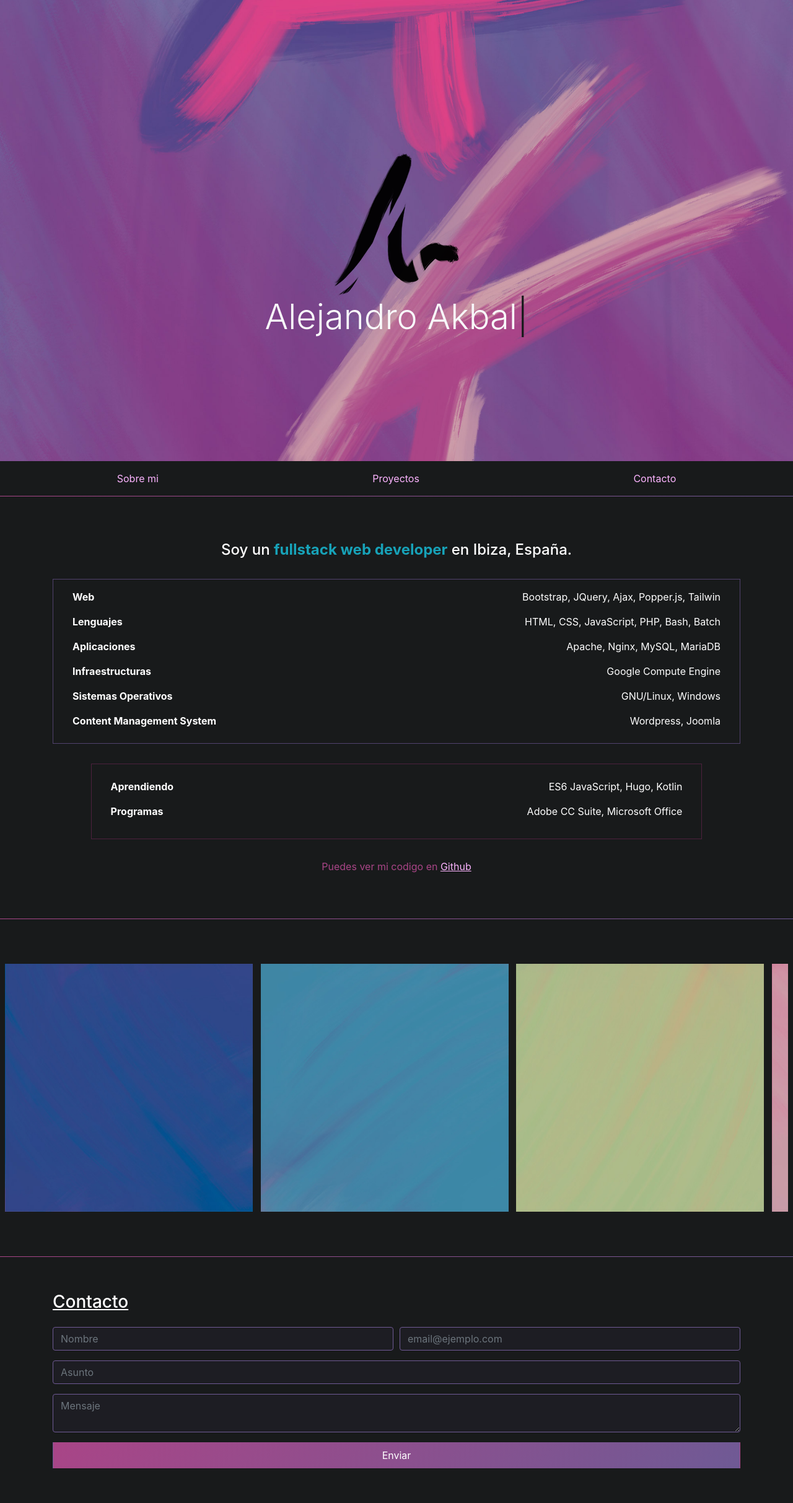
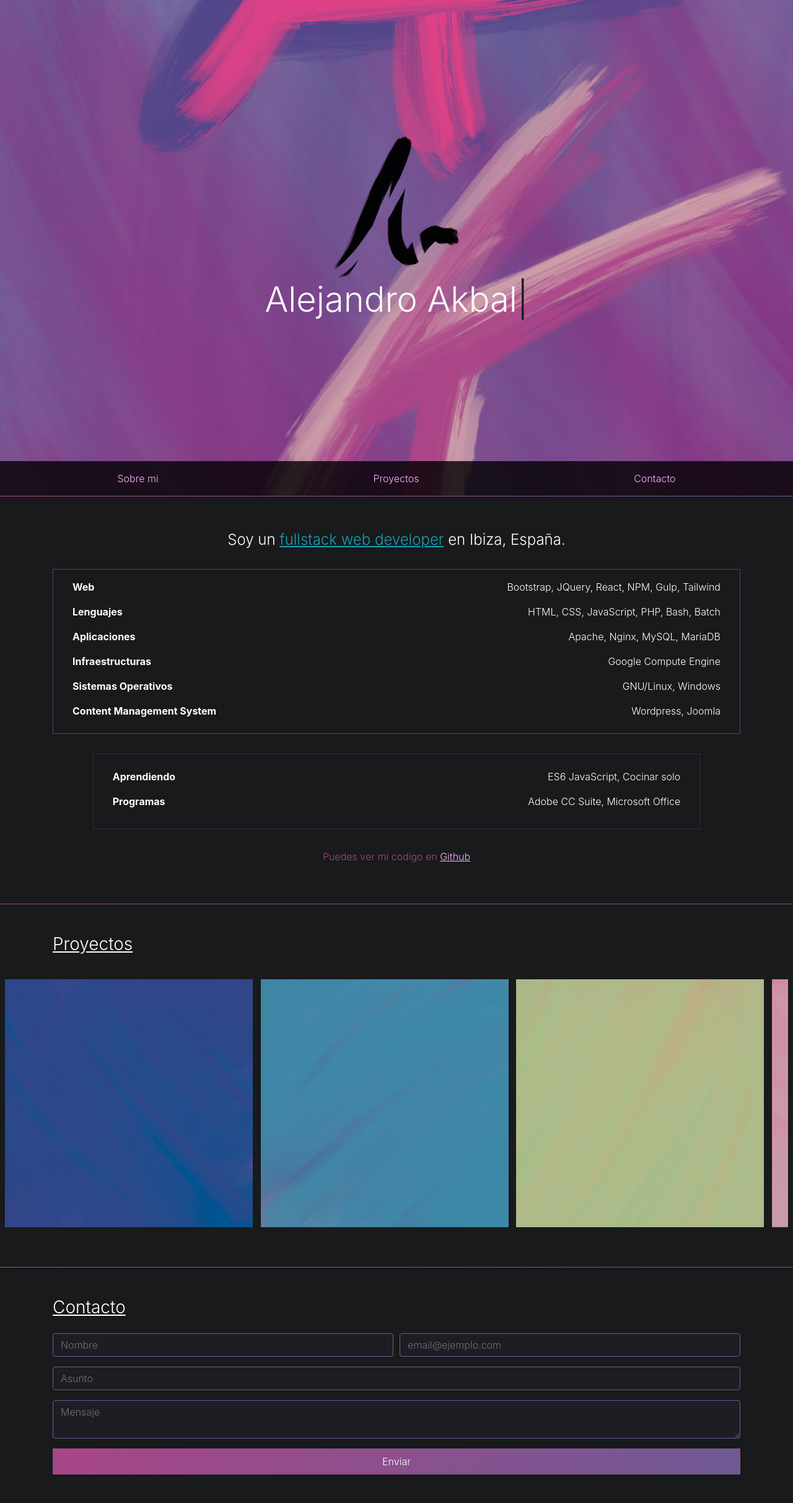
Before and after one commit to AlejandroAkbal/akbal.dev, a PHP site: page / in a window 1280 px wide. Shown: the whole page at 62% size. After the commit the page ends 2379 px from the top, so only its background shows below. Run offline with PHP 8.4, Linux system fonts and the light colour scheme.

Commit message:
Toque profesional
Y mejoradas varias otras cosas, usando flex

```diff
--- a/src/css/landing.css
+++ b/src/css/landing.css
@@ -16,7 +16,7 @@ html {
 }
 
 .navbar {
-    background-color: #181A1B;
+    background-color: rgb(0, 0, 0, 0.8);
     bottom: 0;
     z-index: 100;
 }
@@ -25,34 +25,6 @@ html {
 .fill-available {
     min-height: fill-available;
     min-height: stretch;
-}
-
-/* - Scrollbar - */
-
-::-webkit-scrollbar {
-    background: -webkit-linear-gradient(315deg, #6f5a95 0%, #a94587 100%);
-    background: linear-gradient(135deg, #6f5a95 0%, #a94587 100%);
-    width: 1em;
-}
-
-::-webkit-scrollbar:horizontal {
-    background: -webkit-linear-gradient(315deg, #6f5a95 0%, #a94587 100%);
-    background: linear-gradient(135deg, #6f5a95 0%, #a94587 100%);
-    width: 1em;
-}
-
-::-webkit-scrollbar-thumb {
-    background-color: #181A1B;
-    border: 1px solid rgba(0, 0, 0, 0.3);
-    border-top-left-radius: 100px;
-    border-bottom-left-radius: 100px;
-}
-
-::-webkit-scrollbar-thumb:horizontal {
-    background-color: #181A1B;
-    border: 1px solid rgba(0, 0, 0, 0.3);
-    border-top-left-radius: 99rem;
-    border-top-right-radius: 99rem;
 }
 
 /* -------- Apartado contacto -------- */
@@ -114,6 +86,34 @@ a, .text-secundario {
     position: relative;
 }
 
+/* - Scrollbar - */
+
+::-webkit-scrollbar {
+    background: -webkit-linear-gradient(315deg, #6f5a95 0%, #a94587 100%);
+    background: linear-gradient(135deg, #6f5a95 0%, #a94587 100%);
+    width: 1em;
+}
+
+::-webkit-scrollbar:horizontal {
+    background: -webkit-linear-gradient(315deg, #6f5a95 0%, #a94587 100%);
+    background: linear-gradient(135deg, #6f5a95 0%, #a94587 100%);
+    width: 1em;
+}
+
+::-webkit-scrollbar-thumb {
+    background-color: #181A1B;
+    border: 1px solid rgba(0, 0, 0, 0.3);
+    border-top-left-radius: 100px;
+    border-bottom-left-radius: 100px;
+}
+
+::-webkit-scrollbar-thumb:horizontal {
+    background-color: #181A1B;
+    border: 1px solid rgba(0, 0, 0, 0.3);
+    border-top-left-radius: 99rem;
+    border-top-right-radius: 99rem;
+}
+
 /* --- Aplicacion de Animaciones --- */
 
 .cursor {
--- a/src/index.html
+++ b/src/index.html
@@ -22,38 +22,46 @@
 <body id="inicio">
 
     <!-- ----- Inicio ----- -->
-    <header class="min-vh-100 fill-available container-fluid bg d-flex align-items-center justify-content-center">
+    <section class="w-100 h-100 min-vh-100 fill-available bg d-flex flex-column justify-content-between">
 
-        <div class="text-center">
+        <!-- Logo y nombre -->
+        <div class="text-center m-auto">
 
-            <img src="images/ALogo.png" onclick="makeFullscreen()" class="img-fluid" alt="Logo">
-            <h1 class="display-4 text-light">Alejandro Akbal<span class="cursor">|</span> </h1>
+            <div>
+                <img src="images/ALogo.png" onclick="makeFullscreen()" class="img-fluid" alt="Logo">
+                <h1 class="display-4 text-light">Alejandro Akbal<span class="cursor">|</span> </h1>
+            </div>
 
         </div>
 
-    </header>
+        <!-- ----- Navbar ----- -->
+        <nav class="w-100 navbar overflow-hidden justify-content-around p-3 font-weight-light">
 
-    <!-- ----- Navbar ----- -->
-    <nav class="navbar p-3 justify-content-around container-fluid position-absolute overflow-hidden">
+            <!-- Links -->
+            <a href="#sobre_mi">Sobre mi</a>
+            <a href="#proyectos">Proyectos</a>
+            <a href="#contacto">Contacto</a>
 
-        <a href="#sobre_mi">Sobre mi</a>
-        <a href="#proyectos">Proyectos</a>
-        <a href="#contacto">Contacto</a>
+        </nav>
 
-    </nav>
+
+    </section>
 
     <!-- ----- Empieza el contenido ----- -->
     <main>
 
-        <!-- ----- Separador ----- -->
+        <!-- ----- ** Separador ** ----- -->
         <div class="separador"></div>
 
         <!-- ----- Apartado sobre mi ----- -->
-        <section id="sobre_mi" class="p-2 text-white">
+        <section id="sobre_mi" class="text-white">
+
+            <!-- Explicacion -->
             <div class="container-fluid my-5">
                 <div class="row">
 
-                    <p class="text-center p-2 h4 mt-2 col-12">Soy un <b class="text-info">fullstack web developer</b> en Ibiza, España.</p>
+                    <p class="text-center p-2 h4 col-12 font-weight-light">Soy un <span class="text-info"><u>fullstack
+                                web developer</u></span> en Ibiza, España.</p>
 
                     <!-- ----- Conocimientos ----- -->
                     <div class="d-flex align-content-center flex-wrap container mx-auto mt-3">
@@ -61,37 +69,38 @@
                         <dl class="row text-white p-3 mx-auto border-secundario">
 
                             <dt class="col-6">Web</dt>
-                            <dd class="col-6 text-right">Bootstrap, JQuery, Ajax, Popper.js, Tailwin</dd>
+                            <dd class="col-6 text-right font-weight-light">Bootstrap, JQuery, React, NPM, Gulp, Tailwind
+                            </dd>
 
                             <dt class="col-6"></dt>
                             <dd class="col-6"></dd>
 
                             <dt class="col-6">Lenguajes</dt>
-                            <dd class="col-6 text-right">HTML, CSS, JavaScript, PHP, Bash, Batch</dd>
+                            <dd class="col-6 text-right font-weight-light">HTML, CSS, JavaScript, PHP, Bash, Batch</dd>
 
                             <dt class="col-6"></dt>
                             <dd class="col-6"></dd>
 
                             <dt class="col-6">Aplicaciones</dt>
-                            <dd class="col-6 text-right">Apache, Nginx, MySQL, MariaDB</dd>
+                            <dd class="col-6 text-right font-weight-light">Apache, Nginx, MySQL, MariaDB</dd>
 
                             <dt class="col-6"></dt>
                             <dd class="col-6"></dd>
 
                             <dt class="col-6">Infraestructuras</dt>
-                            <dd class="col-6 text-right">Google Compute Engine</dd>
+                            <dd class="col-6 text-right font-weight-light">Google Compute Engine</dd>
 
                             <dt class="col-6"></dt>
                             <dd class="col-6"></dd>
 
                             <dt class="col-6">Sistemas Operativos</dt>
-                            <dd class="col-6 text-right">GNU/Linux, Windows </dd>
+                            <dd class="col-6 text-right font-weight-light">GNU/Linux, Windows </dd>
 
                             <dt class="col-6"></dt>
                             <dd class="col-6"></dd>
 
                             <dt class="col-6">Content Management System</dt>
-                            <dd class="col-6 text-right">Wordpress, Joomla</dd>
+                            <dd class="col-6 text-right font-weight-light">Wordpress, Joomla</dd>
 
                         </dl>
                     </div>
@@ -104,13 +113,13 @@
                             <dd class="col-6"></dd>
 
                             <dt class="col-6">Aprendiendo</dt>
-                            <dd class="col-6 text-right">ES6 JavaScript, Hugo, Kotlin</dd>
+                            <dd class="col-6 text-right font-weight-light">ES6 JavaScript, Cocinar solo</dd>
 
                             <dt class="col-6"></dt>
                             <dd class="col-6"></dd>
 
                             <dt class="col-6">Programas</dt>
-                            <dd class="col-6 text-right">Adobe CC Suite, Microsoft Office</dd>
+                            <dd class="col-6 text-right font-weight-light">Adobe CC Suite, Microsoft Office</dd>
 
                             <dt class="col-6"></dt>
                             <dd class="col-6"></dd>
@@ -119,66 +128,92 @@
                     </div>
 
                     <!-- ----- Informacion extra ----- -->
-                    <p class="col-12 text-center mt-3 text-primario">Puedes ver mi codigo en <a href="https://github.com/VoidlessSeven7"><u>Github</u></a></p>
+                    <p class="col-12 text-center mt-3 text-primario font-weight-light">Puedes ver mi codigo en <a
+                            href="https://github.com/VoidlessSeven7"><u>Github</u></a></p>
 
 
                 </div>
             </div>
         </section>
 
-        <!-- ----- Separador ----- -->
+        <!-- ----- ** Separador ** ----- -->
         <div class="separador"></div>
 
         <!-- ----- Apartado proyectos ----- -->
-        <section id="proyectos" class="p-2">
-            <div class="my-5 w-100">
-                <div class="">
+        <section id="proyectos" class="text-white mb-5">
 
-                    <a class="pt-3" href="https://old.akbal.tk/" data-toggle="tooltip" data-placement="auto" title="Mi primera pagina web"> <img src="images/proyecto3.jpg" > </a>
-                    <a class="px-2" href="webmin/" data-toggle="tooltip" data-placement="auto" title="La primera pagina que hice con Bootstrap"> <img src="images/proyecto1.jpg" > </a>
-                    <a class="" href="https://old.akbal.tk/temas" data-toggle="tooltip" data-placement="auto" title="Un proyecto de temas 'personalizados' en mi primera pagina web"> <img src="images/proyecto6.jpg" > </a>
-                    <a class="px-2" href="https://old.akbal.tk/clicker" data-toggle="tooltip" data-placement="auto" title="Un proyecto para probar mi JavaScript"> <img src="images/proyecto2.jpg" > </a>
-                    <a class="" href="cambios/" data-toggle="tooltip" data-placement="auto" title="Donde registro todos los cambios a esta web"> <img src="images/proyecto4.jpg" > </a>
-                    <a class="px-2 pb-3" href="" data-toggle="tooltip" data-placement="auto" title="nada"> <img src="images/proyecto5.jpg" > </a>
+            <!-- Titulo -->
+            <div class="container mt-5 mb-4">
+                <h3 class="text-center text-sm-left font-weight-light"><u>Proyectos</u></h3>
+            </div>
+
+            <!-- Contenido -->
+            <div class="w-100 mb-5 px-2">
+
+                <div>
+
+                    <a class="pt-3" href="https://old.akbal.tk/" data-toggle="tooltip" data-placement="auto"
+                        title="Mi primera pagina web"> <img src="images/proyecto3.jpg"> </a>
+                    <a class="px-2" href="webmin/" data-toggle="tooltip" data-placement="auto"
+                        title="La primera pagina que hice con Bootstrap"> <img src="images/proyecto1.jpg"> </a>
+                    <a class="" href="https://old.akbal.tk/temas" data-toggle="tooltip" data-placement="auto"
+                        title="Un proyecto de temas 'personalizados' en mi primera pagina web"> <img
+                            src="images/proyecto6.jpg"> </a>
+                    <a class="px-2" href="https://old.akbal.tk/clicker" data-toggle="tooltip" data-placement="auto"
+                        title="Un proyecto para probar mi JavaScript"> <img src="images/proyecto2.jpg"> </a>
+                    <a class="" href="cambios/" data-toggle="tooltip" data-placement="auto"
+                        title="Donde registro todos los cambios a esta web"> <img src="images/proyecto4.jpg"> </a>
+                    <a class="px-2 pb-3" href="" data-toggle="tooltip" data-placement="auto" title="nada"> <img
+                            src="images/proyecto5.jpg"> </a>
 
                 </div>
             </div>
         </section>
 
-        <!-- ----- Separador ----- -->
+        <!-- ----- ** Separador ** ----- -->
         <div class="separador"></div>
 
         <!-- ----- Apartado contacto ----- -->
-        <section id="contacto" class="p-2 text-white">
-            <div class="container my-5">
-                <h3 class="mb-4"><u>Contacto</u></h3>
+        <section id="contacto" class="text-white container mb-5">
 
+            <!-- Titulo -->
+            <div class="mt-5 mb-4">
+                <h3 class="text-center text-sm-left font-weight-light"><u>Contacto</u></h3>
+            </div>
+
+            <!-- Contenido -->
+            <div>
+
+                <!-- Formulario de contacto -->
                 <form action="https://formspree.io/saalejandroromero@gmail.com" method="POST">
                     <div class="form-row">
 
                         <div class="form-group col-md-6">
-                            <input type="text" class="form-control border-primario" id="name" placeholder="Nombre" name="name" required>
+                            <input type="text" class="form-control border-primario font-weight-light" id="name" placeholder="Nombre"
+                                name="name" required>
                         </div>
 
                         <div class="form-group col-md-6">
-                            <input type="email" class="form-control border-primario" id="email" placeholder="email@ejemplo.com" name="email" required>
-                        </div>
-
-                        <div class="form-group col">
-                            <input type="text" class="form-control border-primario" id="subject" placeholder="Asunto" name="subject" required>
+                            <input type="email" class="form-control border-primario font-weight-light" id="email"
+                                placeholder="email@ejemplo.com" name="email" required>
                         </div>
 
                         <div class="form-group col-12">
-                            <textarea type="text" class="form-control border-primario" id="message" placeholder="Mensaje" name="message" required></textarea>
+                            <input type="text" class="form-control border-primario font-weight-light" id="subject" placeholder="Asunto"
+                                name="subject" required>
                         </div>
 
-                        <div class="text-center col">
-                            <input id="enviar" type="submit" class="btn btn-block rounded-0 text-white py-2" value="Enviar">
+                        <div class="form-group col-12">
+                            <textarea type="text" class="form-control border-primario font-weight-light" id="message"
+                                placeholder="Mensaje" name="message" required></textarea>
                         </div>
 
+                        <div class="text-center col-12">
+                            <input id="enviar" type="submit" class="btn btn-block rounded-0 text-white py-2 font-weight-light"
+                                value="Enviar">
+                        </div>
                     </div>
                 </form>
-
             </div>
         </section>
 
@@ -189,4 +224,6 @@
     <script type="text/javascript" src="dependencies/bootstrap.bundle.min.js" defer></script>
     <script type="text/javascript" src="js/landing.js" defer></script>
 
-</body></html>
+</body>
+
+</html>
```
